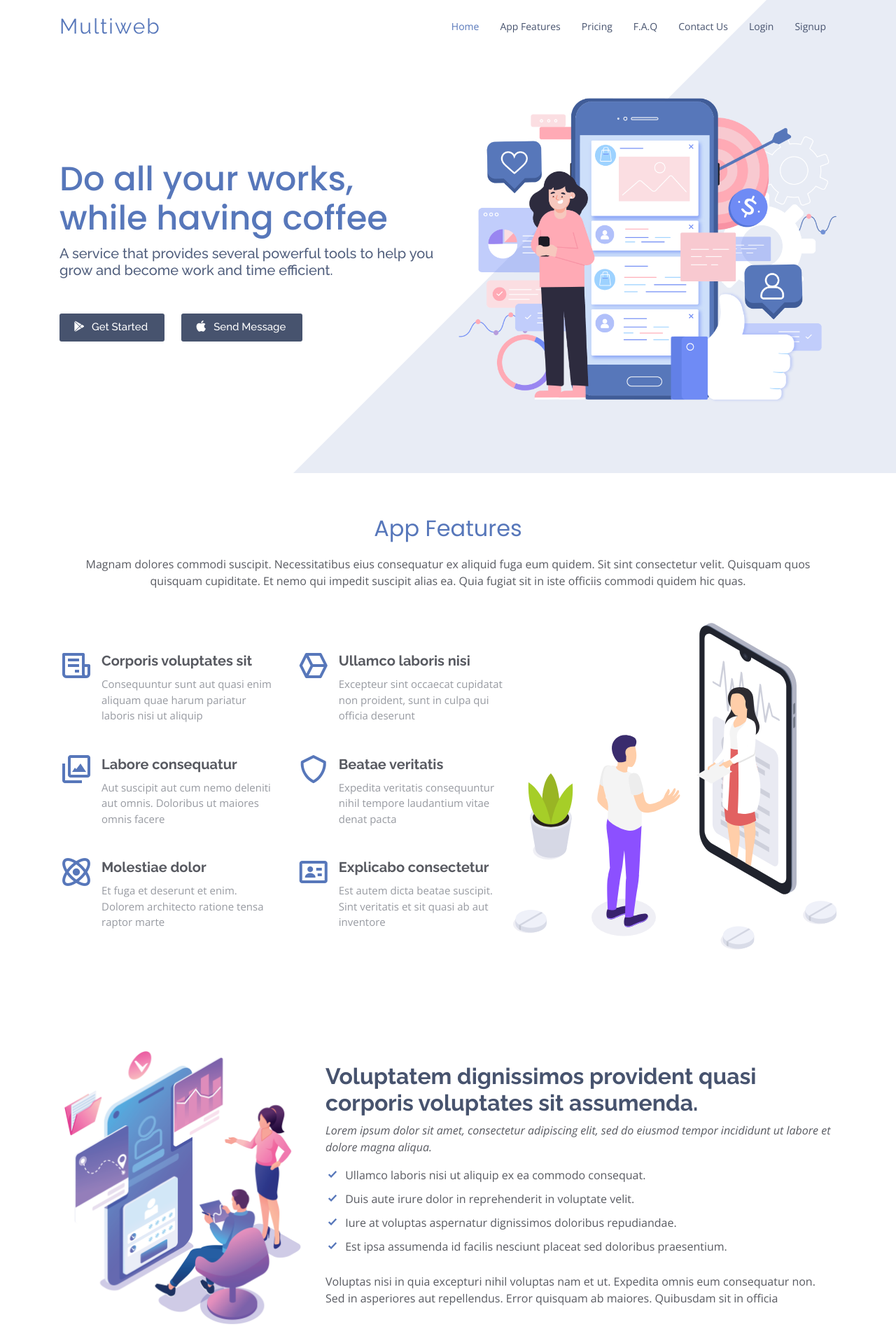
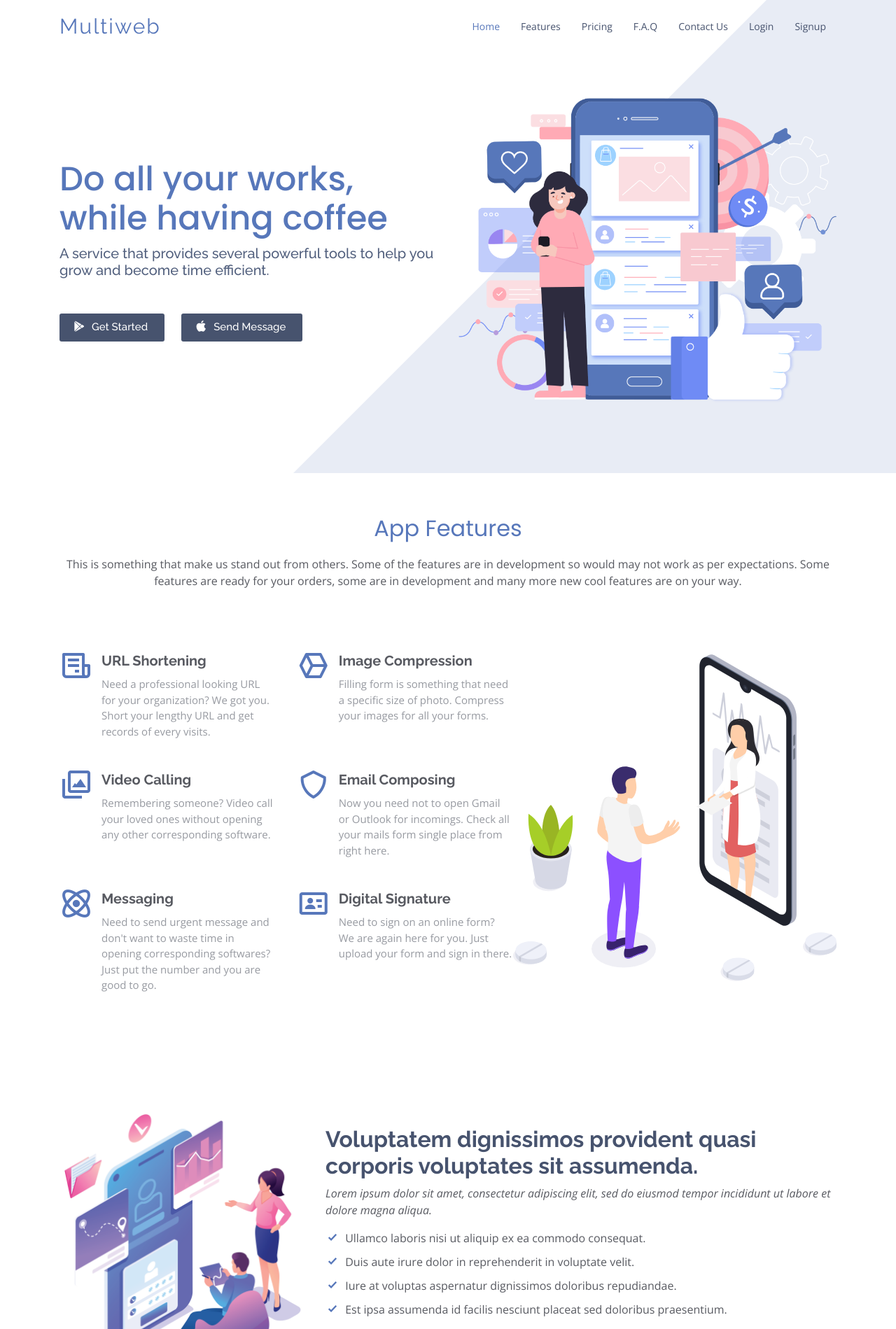
Before and after one commit to zestrixx/MultiWeb, a Django app: page / in a window 1280 px wide. Shown: the top 1899 px of the page at 70% size. Run offline with Django 3.2, Linux system fonts and the light colour scheme; some libraries are stand-ins or nearby versions.

Commit message:
modified home page

```diff
--- a/URLshortener/templates/base.html
+++ b/URLshortener/templates/base.html
@@ -55,7 +55,7 @@
         <nav class="nav-menu d-none d-lg-block">
           <ul>
             <li class="active"><a href="{% url 'home' %}">Home</a></li>
-            <li><a href="#features">App Features</a></li>
+            <li><a href="#features">Features</a></li>
             <li><a href="#pricing">Pricing</a></li>
             <li><a href="#faq">F.A.Q</a></li>
             <li><a href="#contact">Contact Us</a></li>
--- a/URLshortener/templates/footer.html
+++ b/URLshortener/templates/footer.html
@@ -66,11 +66,20 @@
               data-aos-delay="100">
               <h4>Useful Links</h4>
               <ul>
-                <li><i class="bx bx-chevron-right"></i> <a href="#">Home</a>
+                <li><i class="bx bx-chevron-right"></i> <a href="/">Home</a>
                 </li>
-                <li><i class="bx bx-chevron-right"></i> <a href="#">About us</a>
+                <li><i class="bx bx-chevron-right"></i> <a href="/#dashboard">Profile</a>
                 </li>
-                <li><i class="bx bx-chevron-right"></i> <a href="#">Services</a>
+                <li><i class="bx bx-chevron-right"></i> <a
+                    href="/#features">Features</a>
+                </li>
+                <li><i class="bx bx-chevron-right"></i> <a
+                    href="/#pricing">Pricing</a>
+                </li>
+                <li><i class="bx bx-chevron-right"></i> <a
+                    href="/#faq">F.A.Q</a>
+                </li>
+                <li><i class="bx bx-chevron-right"></i> <a href="/#contact">Contact Us</a>
                 </li>
                 <li><i class="bx bx-chevron-right"></i> <a href="#">Terms of
                     service</a></li>
@@ -87,11 +96,14 @@
                     Shortening</a></li>
                 <li><i class="bx bx-chevron-right"></i> <a href="#">Digital
                     Signature</a></li>
-                <li><i class="bx bx-chevron-right"></i> <a
-                    href="#">Messaging</a>
+                <li><i class="bx bx-chevron-right"></i> <a href="#">Instant
+                    Messaging</a>
                 </li>
-                <li><i class="bx bx-chevron-right"></i> <a href="#">Calling</a>
+                <li><i class="bx bx-chevron-right"></i> <a href="#">Video
+                    Calling</a>
                 </li>
+                <li><i class="bx bx-chevron-right"></i> <a href="#">Email
+                    Composing</a></li>
                 <li><i class="bx bx-chevron-right"></i> <a href="#">Image
                     Compression</a></li>
               </ul>
@@ -121,7 +133,7 @@
           Reserved
         </div>
         <div class="credits">
-          Designed and developed by <a href="#">zestrixx</a>
+          Developed by <a href="#">zarixx</a>
         </div>
       </div>
     </footer><!-- End Footer -->
--- a/URLshortener/templates/index.html
+++ b/URLshortener/templates/index.html
@@ -13,7 +13,7 @@
         <div>
           <h1>Do all your works, while having coffee</h1>
           <h2>A service that provides several powerful tools to
-            help you grow and become work and time efficient.
+            help you grow and become time efficient.
           </h2>
           <a href="#details" class="download-btn"><i
               class="bx bxl-play-store"></i>
@@ -41,10 +41,10 @@
 
       <div class="section-title">
         <h2>App Features</h2>
-        <p>Magnam dolores commodi suscipit. Necessitatibus eius consequatur
-          ex aliquid fuga eum quidem. Sit sint consectetur velit. Quisquam
-          quos quisquam cupiditate. Et nemo qui impedit suscipit alias ea.
-          Quia fugiat sit in iste officiis commodi quidem hic quas.</p>
+        <p>This is something that make us stand out from others. Some of the
+          features are in development so would may not work as per expectations.
+          Some features are ready for your orders, some are in development and
+          many more new cool features are on your way.</p>
       </div>
 
       <div class="row no-gutters">
@@ -53,44 +53,46 @@
             <div class="row">
               <div class="col-md-6 icon-box" data-aos="fade-up">
                 <i class="bx bx-receipt"></i>
-                <h4>Corporis voluptates sit</h4>
-                <p>Consequuntur sunt aut quasi enim aliquam quae harum
-                  pariatur laboris nisi ut aliquip</p>
+                <h4>URL Shortening</h4>
+                <p>Need a professional looking URL for your organization? We got
+                  you. Short your lengthy URL and get records of every visits.
+                </p>
               </div>
               <div class="col-md-6 icon-box" data-aos="fade-up"
                 data-aos-delay="100">
                 <i class="bx bx-cube-alt"></i>
-                <h4>Ullamco laboris nisi</h4>
-                <p>Excepteur sint occaecat cupidatat non proident, sunt in
-                  culpa qui officia deserunt</p>
+                <h4>Image Compression</h4>
+                <p>Filling form is something that need a specific size of photo.
+                  Compress your images for all your forms.</p>
               </div>
               <div class="col-md-6 icon-box" data-aos="fade-up"
                 data-aos-delay="200">
                 <i class="bx bx-images"></i>
-                <h4>Labore consequatur</h4>
-                <p>Aut suscipit aut cum nemo deleniti aut omnis. Doloribus
-                  ut maiores omnis facere</p>
+                <h4>Video Calling</h4>
+                <p>Remembering someone? Video call your loved ones without
+                  opening any other corresponding software.</p>
               </div>
               <div class="col-md-6 icon-box" data-aos="fade-up"
                 data-aos-delay="300">
                 <i class="bx bx-shield"></i>
-                <h4>Beatae veritatis</h4>
-                <p>Expedita veritatis consequuntur nihil tempore laudantium
-                  vitae denat pacta</p>
+                <h4>Email Composing</h4>
+                <p>Now you need not to open Gmail or Outlook for incomings.
+                  Check all your mails form single place from right here.</p>
               </div>
               <div class="col-md-6 icon-box" data-aos="fade-up"
                 data-aos-delay="400">
                 <i class="bx bx-atom"></i>
-                <h4>Molestiae dolor</h4>
-                <p>Et fuga et deserunt et enim. Dolorem architecto ratione
-                  tensa raptor marte</p>
+                <h4>Messaging</h4>
+                <p>Need to send urgent message and don't want to waste time in
+                  opening corresponding softwares? Just put the number and you
+                  are good to go.</p>
               </div>
               <div class="col-md-6 icon-box" data-aos="fade-up"
                 data-aos-delay="500">
                 <i class="bx bx-id-card"></i>
-                <h4>Explicabo consectetur</h4>
-                <p>Est autem dicta beatae suscipit. Sint veritatis et sit
-                  quasi ab aut inventore</p>
+                <h4>Digital Signature</h4>
+                <p>Need to sign on an online form? We are again here for you.
+                  Just upload your form and sign in there.</p>
               </div>
             </div>
           </div>
@@ -254,58 +256,60 @@
 
       <div class="section-title">
         <h2>Pricing</h2>
-        <p>Magnam dolores commodi suscipit. Necessitatibus eius consequatur
-          ex aliquid fuga eum quidem. Sit sint consectetur velit. Quisquam
-          quos quisquam cupiditate. Et nemo qui impedit suscipit alias ea.
-          Quia fugiat sit in iste officiis commodi quidem hic quas.</p>
+        <p>Some of our features use third-party APIs to work seamlessly. We need
+          to pay for those APIs and so we ask for payment for paid services.
+          <br>We doon't charge you anything for using features that are 100% our
+          own service and doesn't include any third-party services.
+        </p>
       </div>
 
       <div class="row no-gutters">
 
         <div class="col-lg-4 box" data-aos="fade-right">
           <h3>Free</h3>
-          <h4>$0<span>per month</span></h4>
+          <h4>Rs.0<span>Pay as you go</span></h4>
           <ul>
-            <li><i class="bx bx-check"></i> Quam adipiscing vitae proin</li>
-            <li><i class="bx bx-check"></i> Nec feugiat nisl pretium</li>
-            <li><i class="bx bx-check"></i> Nulla at volutpat diam uteera
+            <li><i class="bx bx-check"></i> URL shortening</li>
+            <li><i class="bx bx-check"></i> Messaging</li>
+            <li><i class="bx bx-check"></i> Video Calling
             </li>
-            <li class="na"><i class="bx bx-x"></i> <span>Pharetra massa
-                massa ultricies</span></li>
-            <li class="na"><i class="bx bx-x"></i> <span>Massa ultricies mi
-                quis hendrerit</span></li>
+            <li class="na"><i class="bx bx-x"></i> <span>Image
+                Compression</span></li>
+            <li class="na"><i class="bx bx-x"></i> <span>Digital
+                Signature</span></li>
+            <li class="na"><i class="bx bx-x"></i> <span>Email Composing</span>
+            </li>
           </ul>
           <a href="#" class="get-started-btn">Get Started</a>
         </div>
 
         <div class="col-lg-4 box featured" data-aos="fade-up">
           <h3>Business</h3>
-          <h4>$29<span>per month</span></h4>
+          <h4>Rs.5<span>Pay as you go</span></h4>
           <ul>
-            <li><i class="bx bx-check"></i> Quam adipiscing vitae proin</li>
-            <li><i class="bx bx-check"></i> Nec feugiat nisl pretium</li>
-            <li><i class="bx bx-check"></i> Nulla at volutpat diam uteera
+            <li><i class="bx bx-check"></i> URL shortening</li>
+            <li><i class="bx bx-check"></i> Messaging</li>
+            <li><i class="bx bx-check"></i> Video Calling
             </li>
-            <li><i class="bx bx-check"></i> Pharetra massa massa ultricies
+            <li><i class="bx bx-check"></i> Image Compression</li>
+            <li class="na"><i class="bx bx-x"></i> <span>Digital
+                Signature</span></li>
+            <li class="na"><i class="bx bx-x"></i> <span>Email Composing</span>
             </li>
-            <li><i class="bx bx-check"></i> Massa ultricies mi quis
-              hendrerit</li>
           </ul>
           <a href="#" class="get-started-btn">Get Started</a>
         </div>
 
         <div class="col-lg-4 box" data-aos="fade-left">
           <h3>Developer</h3>
-          <h4>$49<span>per month</span></h4>
+          <h4>Rs.10<span>Pay as you go</span></h4>
           <ul>
-            <li><i class="bx bx-check"></i> Quam adipiscing vitae proin</li>
-            <li><i class="bx bx-check"></i> Nec feugiat nisl pretium</li>
-            <li><i class="bx bx-check"></i> Nulla at volutpat diam uteera
-            </li>
-            <li><i class="bx bx-check"></i> Pharetra massa massa ultricies
-            </li>
-            <li><i class="bx bx-check"></i> Massa ultricies mi quis
-              hendrerit</li>
+            <li><i class="bx bx-check"></i> URL shortening</li>
+            <li><i class="bx bx-check"></i> Messaging</li>
+            <li><i class="bx bx-check"></i> Video Calling</li>
+            <li><i class="bx bx-check"></i> Image Compression</li>
+            <li><i class="bx bx-check"></i> Digital Signature</li>
+            <li><i class="bx bx-check"></i> Email Composing</li>
           </ul>
           <a href="#" class="get-started-btn">Get Started</a>
         </div>
@@ -322,10 +326,10 @@
       <div class="section-title">
 
         <h2>Frequently Asked Questions</h2>
-        <p>Magnam dolores commodi suscipit. Necessitatibus eius consequatur
-          ex aliquid fuga eum quidem. Sit sint consectetur velit. Quisquam
-          quos quisquam cupiditate. Et nemo qui impedit suscipit alias ea.
-          Quia fugiat sit in iste officiis commodi quidem hic quas.</p>
+        <p>Some frequently asked questions based on users feedback. If you got
+          stuck somewhere, this may help you in someway way. If there is no
+          questions that you are looking for, feel free to ask your in contact
+          form.</p>
       </div>
 
       <div class="accordion-list">
@@ -333,17 +337,14 @@
           <li data-aos="fade-up">
             <i class="bx bx-help-circle icon-help"></i> <a
               data-toggle="collapse" class="collapse"
-              href="#accordion-list-1">Non consectetur a erat nam
-              at lectus
-              urna duis? <i class="bx bx-chevron-down icon-show"></i><i
+              href="#accordion-list-1">What are modes of payment? <i
+                class="bx bx-chevron-down icon-show"></i><i
                 class="bx bx-chevron-up icon-close"></i></a>
             <div id="accordion-list-1" class="collapse show"
               data-parent=".accordion-list">
               <p>
-                Feugiat pretium nibh ipsum consequat. Tempus iaculis urna id
-                volutpat lacus laoreet non curabitur gravida. Venenatis
-                lectus magna fringilla urna porttitor rhoncus dolor purus
-                non.
+                We accept almost every payment method, UPI, Card, PayPal, Paytm
+                etc.
               </p>
             </div>
           </li>
@@ -351,18 +352,19 @@
           <li data-aos="fade-up" data-aos-delay="100">
             <i class="bx bx-help-circle icon-help"></i> <a
               data-toggle="collapse" href="#accordion-list-2"
-              class="collapsed">Feugiat scelerisque
-              varius morbi enim nunc?
+              class="collapsed">What if paid services don't work even after
+              paying the amount?
               <i class="bx bx-chevron-down icon-show"></i><i
                 class="bx bx-chevron-up icon-close"></i></a>
             <div id="accordion-list-2" class="collapse"
               data-parent=".accordion-list">
               <p>
-                Dolor sit amet consectetur adipiscing elit pellentesque
-                habitant morbi. Id interdum velit laoreet id donec ultrices.
-                Fringilla phasellus faucibus scelerisque eleifend donec
-                pretium. Est pellentesque elit ullamcorper dignissim. Mauris
-                ultrices eros in cursus turpis massa tincidunt dui.
+                As soon we get confirmation about the payment, our paid services
+                will be activated for you. Still you are facing issues we
+                recommend you to contact our team. We will definitely look after
+                your matter. And if still it doesn't work for you then we will
+                return your money back to the same payment method as used during
+                the payment.
               </p>
             </div>
           </li>
@@ -370,19 +372,15 @@
           <li data-aos="fade-up" data-aos-delay="200">
             <i class="bx bx-help-circle icon-help"></i> <a
               data-toggle="collapse" href="#accordion-list-3"
-              class="collapsed">Dolor sit amet
-              consectetur adipiscing elit?
+              class="collapsed">Do you keep our payment data?
               <i class="bx bx-chevron-down icon-show"></i><i
                 class="bx bx-chevron-up icon-close"></i></a>
             <div id="accordion-list-3" class="collapse"
               data-parent=".accordion-list">
               <p>
-                Eleifend mi in nulla posuere sollicitudin aliquam ultrices
-                sagittis orci. Faucibus pulvinar elementum integer enim. Sem
-                nulla pharetra diam sit amet nisl suscipit. Rutrum tellus
-                pellentesque eu tincidunt. Lectus urna duis convallis
-                convallis tellus. Urna molestie at elementum eu facilisis
-                sed odio morbi quis
+                We don't keep records of any type untill you allow us for the
+                same. So, you need not to worry about your data, if it's with
+                us, it will be safe.
               </p>
             </div>
           </li>
@@ -390,42 +388,22 @@
           <li data-aos="fade-up" data-aos-delay="300">
             <i class="bx bx-help-circle icon-help"></i> <a
               data-toggle="collapse" href="#accordion-list-4"
-              class="collapsed">Tempus quam pellentesque
-              nec nam aliquam sem
-              et tortor consequat? <i
+              class="collapsed">Do I everytime need to to put numbers of person
+              whom I want to send messages?<i
                 class="bx bx-chevron-down icon-show"></i><i
                 class="bx bx-chevron-up icon-close"></i></a>
             <div id="accordion-list-4" class="collapse"
               data-parent=".accordion-list">
               <p>
-                Molestie a iaculis at erat pellentesque adipiscing commodo.
-                Dignissim suspendisse in est ante in. Nunc vel risus commodo
-                viverra maecenas accumsan. Sit amet nisl suscipit adipiscing
-                bibendum est. Purus gravida quis blandit turpis cursus in.
+                We don't store record of contact numbers without your
+                permission. If you want to send messages or call someone by
+                selecting their names instead of putting numbers then you must
+                have to accept our terms and conditions and provide us the name
+                of the person so that we can save it in out database and fetch
+                the same for you in future.
               </p>
             </div>
           </li>
-
-          <li data-aos="fade-up" data-aos-delay="400">
-            <i class="bx bx-help-circle icon-help"></i> <a
-              data-toggle="collapse" href="#accordion-list-5"
-              class="collapsed">Tortor vitae purus
-              faucibus ornare. Varius
-              vel pharetra vel turpis nunc eget lorem dolor? <i
-                class="bx bx-chevron-down icon-show"></i><i
-                class="bx bx-chevron-up icon-close"></i></a>
-            <div id="accordion-list-5" class="collapse"
-              data-parent=".accordion-list">
-              <p>
-                Laoreet sit amet cursus sit amet dictum sit amet justo.
-                Mauris vitae ultricies leo integer malesuada nunc vel.
-                Tincidunt eget nullam non nisi est sit amet. Turpis nunc
-                eget lorem dolor sed. Ut venenatis tellus in metus vulputate
-                eu scelerisque.
-              </p>
-            </div>
-          </li>
-
         </ul>
       </div>
 
@@ -438,10 +416,7 @@
 
       <div class="section-title">
         <h2>Contact</h2>
-        <p>Magnam dolores commodi suscipit. Necessitatibus eius consequatur
-          ex aliquid fuga eum quidem. Sit sint consectetur velit. Quisquam
-          quos quisquam cupiditate. Et nemo qui impedit suscipit alias ea.
-          Quia fugiat sit in iste officiis commodi quidem hic quas.</p>
+        <p>Stuck somewhere using our services? Feel free to contact us. We will be happiest to help you out.</p>
       </div>
 
       <div class="row">
@@ -451,22 +426,22 @@
             <div class="col-lg-6 info" data-aos="fade-up">
               <i class="bx bx-map"></i>
               <h4>Address</h4>
-              <p>A108 Adam Street,<br>New York, NY 535022</p>
+              <p>Raisen road,<br>Bhopal, Madhya Pradesh 462022</p>
             </div>
             <div class="col-lg-6 info" data-aos="fade-up" data-aos-delay="100">
               <i class="bx bx-phone"></i>
               <h4>Call Us</h4>
-              <p>+1 5589 55488 55<br>+1 5589 22548 64</p>
+              <p>+91 7909011959<br>+91 7694080528</p>
             </div>
             <div class="col-lg-6 info" data-aos="fade-up" data-aos-delay="200">
               <i class="bx bx-envelope"></i>
               <h4>Email Us</h4>
-              <p>contact@example.com<br>info@example.com</p>
+              <p>zestrixx@gmail.com<br>info@multiweb.in</p>
             </div>
             <div class="col-lg-6 info" data-aos="fade-up" data-aos-delay="300">
               <i class="bx bx-time-five"></i>
               <h4>Working Hours</h4>
-              <p>Mon - Fri: 9AM to 5PM<br>Sunday: 9AM to 1PM</p>
+              <p>Mon - Fri: 11AM to 6PM<br>Sunday: 12PM to 3PM</p>
             </div>
           </div>
         </div>
```
Also changed, not shown: URLshortener/templates/nav.html (+4 -9 lines), URLshortener/db.sqlite3.
